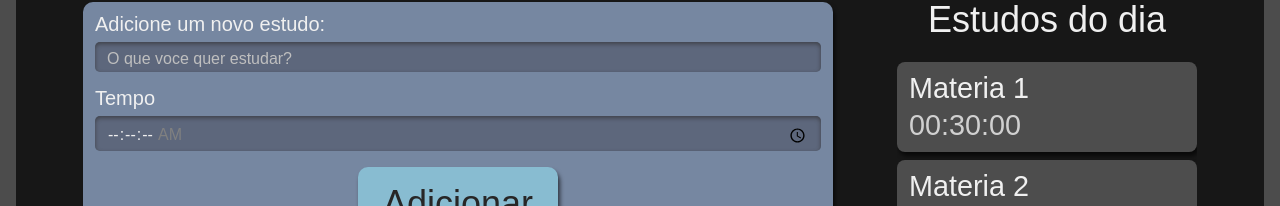
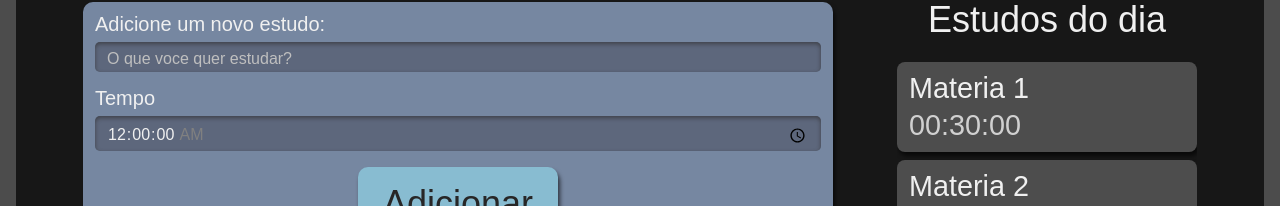
Before and after one commit to fmelo7/alura-react-fundamentos, a React (Create React App) app: page / in a window 1280 px wide. Shown: the part 78-284 px from the top of the page. Built offline with nearby package versions, Linux system fonts and the light colour scheme.

Commit message:
Controlando o formulário

```diff
--- a/src/components/formulario/index.tsx
+++ b/src/components/formulario/index.tsx
@@ -3,16 +3,44 @@ import Botao from '../botao';
 import style from './formulario.module.scss';
 
 class Formulario extends React.Component {
+    state = {
+        tarefa: '',
+        tempo: '00:00',
+    };
+
+    adicionarTarefa(evento: React.FormEvent<HTMLFormElement>) {
+        evento.preventDefault();
+        console.log('state', this.state);
+    }
+
     render() {
         return (
-            <form action='' className={style.novaTarefa}>
+            <form onSubmit={this.adicionarTarefa.bind(this)} className={style.novaTarefa}>
                 <div className={style.inputContainer}>
                     <label htmlFor='tarefa'>Adicione um novo estudo: </label>
-                    <input type='text' id='tarefa' name='terefa' placeholder='O que voce quer estudar?' required></input>
+                    <input
+                        type='text'
+                        id='tarefa'
+                        name='terefa'
+                        value={this.state.tarefa}
+                        onChange={(evento) => this.setState({ ...this.state, tarefa: evento.target.value })}
+                        placeholder='O que voce quer estudar?'
+                        required
+                    ></input>
                 </div>
                 <div className={style.inputContainer}>
                     <label htmlFor='tempo'>Tempo</label>
-                    <input type='time' id='tempo' name='tempo' step='1' min='00:00:00' max='01:30:00' required></input>
+                    <input
+                        type='time'
+                        id='tempo'
+                        name='tempo'
+                        value={this.state.tempo}
+                        onChange={(evento) => this.setState({ ...this.state, tempo: evento.target.value })}
+                        step='1'
+                        min='00:00:00'
+                        max='01:30:00'
+                        required
+                    ></input>
                 </div>
                 <div className={style.inputContainer}>
                     <Botao>Adicionar</Botao>
--- /dev/null
+++ b/src/types/tarefas.tsx
@@ -0,0 +1,4 @@
+export interface ITarefa {
+    tarefa: string;
+    tempo: string;
+}
```
